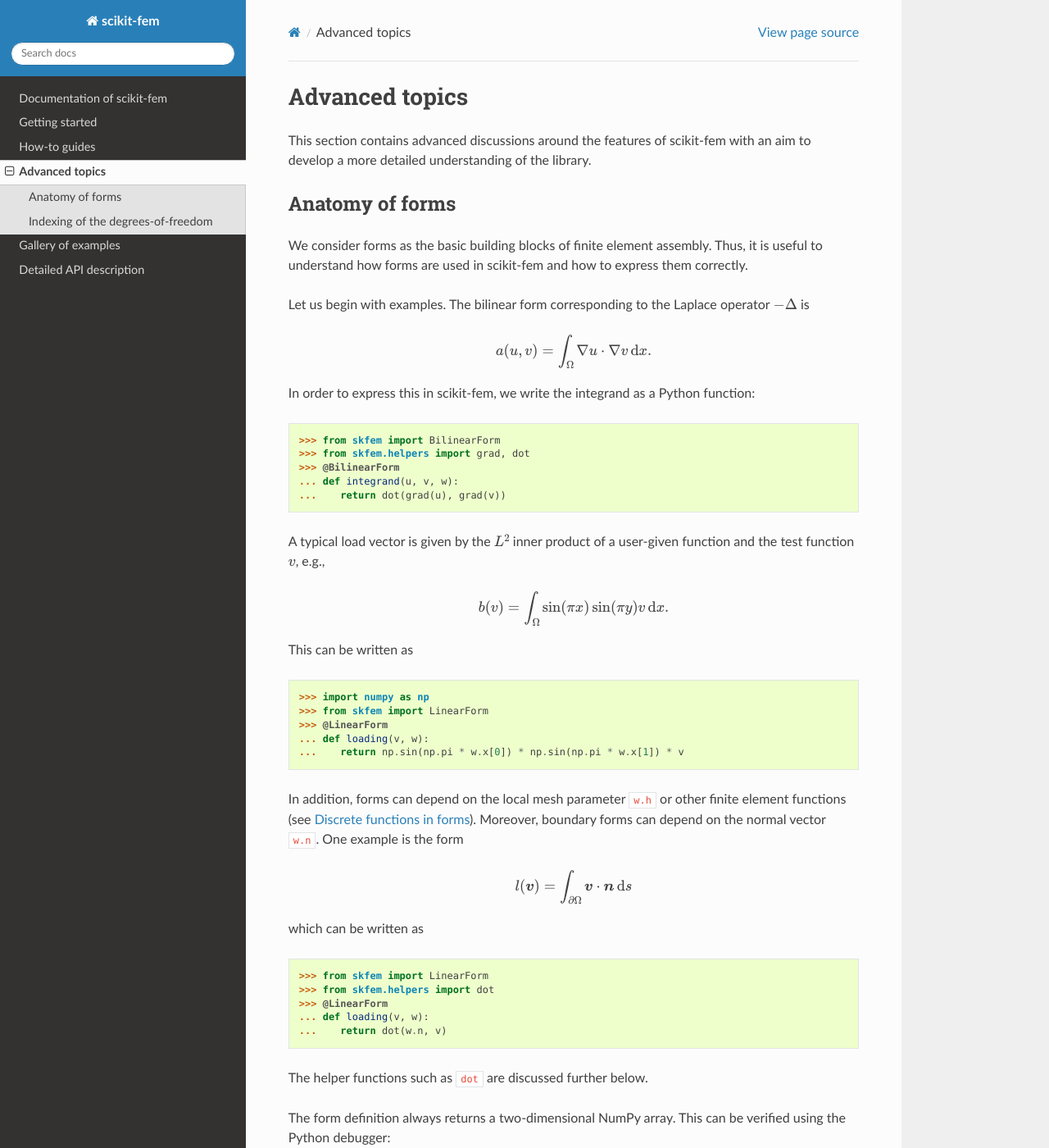
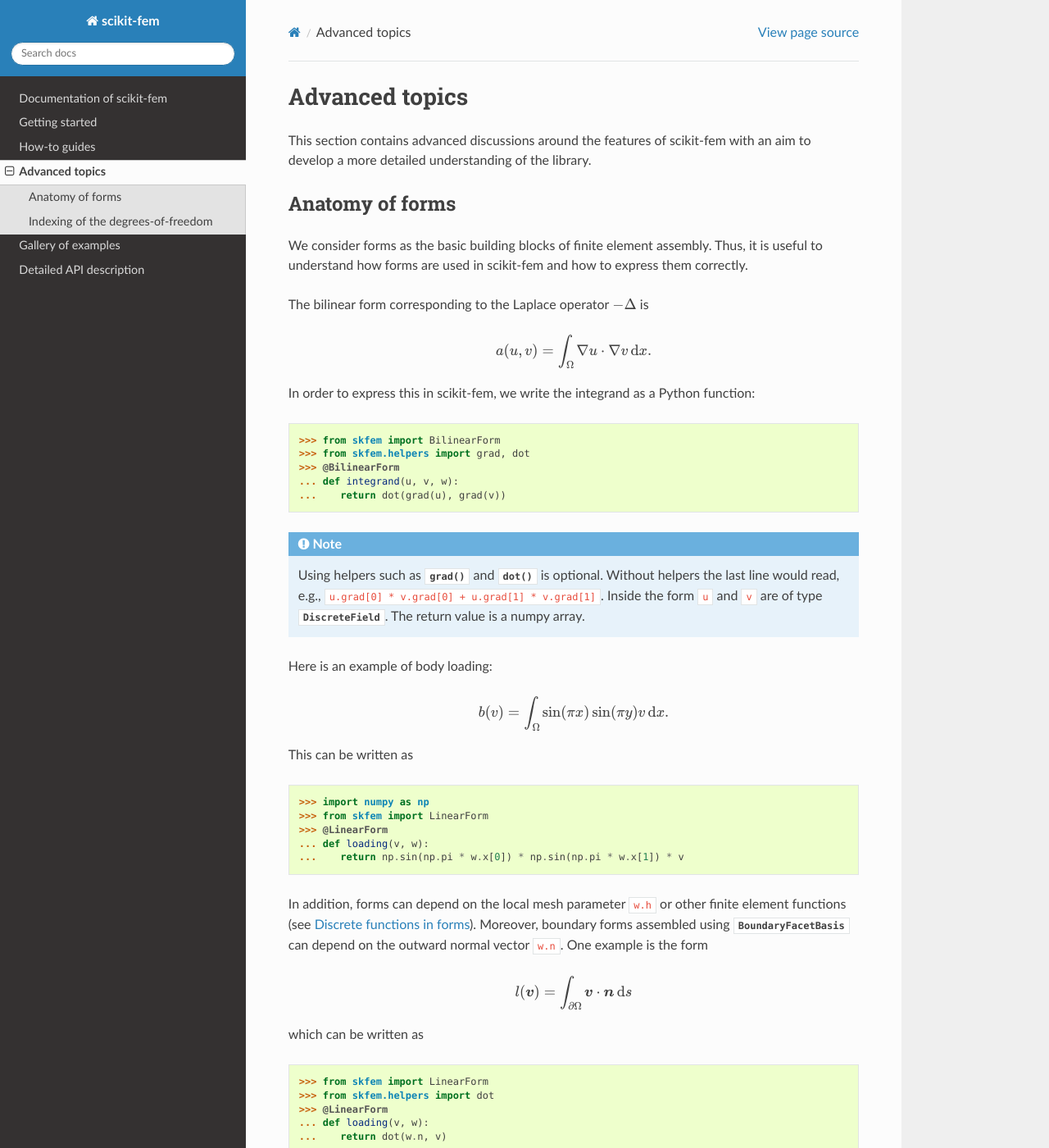
Before and after one commit to kinnala/scikit-fem, a Sphinx documentation site: the page built from docs/advanced.rst, in a window 1280 px wide and 1400 px high. Shown: the whole window at 82% size. Built offline with Sphinx 7.4.7 and the Read the Docs theme 2.0.0, drawn with Linux system fonts in a browser that asks for light colours; some of the changed text lies outside the part shown.

Commit message:
More improvements

```diff
--- a/docs/advanced.rst
+++ b/docs/advanced.rst
@@ -14,7 +14,7 @@
 Thus, it is useful to understand how forms are used in scikit-fem and how to
 express them correctly.
 
-Let us begin with examples.  The bilinear form corresponding to the Laplace
+The bilinear form corresponding to the Laplace
 operator :math:`-\Delta` is
 
 .. math::
@@ -32,8 +32,15 @@
    ... def integrand(u, v, w):
    ...    return dot(grad(u), grad(v))
 
-A typical load vector is given by the :math:`L^2` inner product of a user-given
-function and the test function :math:`v`, e.g.,
+.. note::
+
+   Using helpers such as :func:`~skfem.helpers.grad` and
+   :func:`~skfem.helpers.dot` is optional.  Without helpers the last line would
+   read, e.g., ``u.grad[0] * v.grad[0] + u.grad[1] * v.grad[1]``.  Inside the
+   form ``u`` and ``v`` are of type :class:`~skfem.element.DiscreteField`.
+   The return value is a numpy array.
+
+Here is an example of body loading:
 
 .. math::
 
@@ -50,9 +57,9 @@
    ...    return np.sin(np.pi * w.x[0]) * np.sin(np.pi * w.x[1]) * v
 
 In addition, forms can depend on the local mesh parameter ``w.h`` or other
-finite element functions (see :ref:`predefined`).
-Moreover, boundary forms can depend on the normal vector ``w.n``.
-One example is the form
+finite element functions (see :ref:`predefined`).  Moreover, boundary forms
+assembled using :class:`~skfem.assembly.BoundaryFacetBasis` can depend on the
+outward normal vector ``w.n``.  One example is the form
 
 .. math::
 
@@ -68,10 +75,8 @@
    ... def loading(v, w):
    ...    return dot(w.n, v)
 
-The helper functions such as ``dot`` are discussed further below.
 
-
-The form definition always returns a two-dimensional NumPy array.  This can be
+The form definition always returns a two-dimensional numpy array.  This can be
 verified using the Python debugger:
 
 .. code-block:: python
@@ -83,7 +88,7 @@
        import pdb; pdb.set_trace()  # breakpoint
        return dot(grad(u), grad(v))
 
-Saving the above snippet as ``test.py`` and running it via ``python -i test.py``
+Saving the above snippet as ``test.py`` and running it via ``python test.py``
 allows experimenting:
 
 .. code-block:: none
@@ -112,10 +117,11 @@
 
 .. note::
 
-    In fact, ``u`` and ``v`` are simply tuples of NumPy arrays with the values
-    of the function at ``u[0]`` and the values of the gradient at ``u[1]`` (and
-    some additional magic such as implementing ``__array__`` and ``__mul__`` so
-    that expressions such as ``u * v`` work as expected).
+    In fact, ``u`` and ``v`` are simply named tuples of NumPy arrays with the
+    values of the function at ``u[0]`` or ``u.value`` and the values of the
+    gradient at ``u[1]`` or ``u.grad`` (and some additional magic such as
+    implementing ``__array__`` and ``__mul__`` so that expressions such as
+    ``u * v`` work as expected).
 
 Notice how the shape of ``u[0]`` is what we expect also from the return value:
 
@@ -140,7 +146,7 @@
    This section contains lower level details on the order of the DOFs.
    Read this only if you did not find an answer in :ref:`finddofs`.
 
-The DOFs :math:`x` are ordered automatically based on the mesh and the element
+The DOFs are ordered automatically based on the mesh and the element
 type.  It is possible to investigate manually how the DOFs match the different
 topological entities (`nodes`, `facets`, `edges`, `elements`) of the mesh.
 
@@ -177,6 +183,10 @@
    >>> basis.nodal_dofs
    array([[0, 1, 2, 3, 4, 5, 6, 7]])
 
+This means that the first (zeroth) entry in the DOF array corresponds to the
+first node/vertex in the finite element mesh (see ``m.p`` for a list of
+nodes/vertices).
+
 Similarly, the DOFs corresponding to the edges and the facets of the mesh are
 
 .. doctest::
--- a/docs/api.rst
+++ b/docs/api.rst
@@ -134,6 +134,8 @@
    :show-inheritance:
    :exclude-members: DiscreteField, ElementVectorH1
 
+.. autoclass:: skfem.element.DiscreteField
+
 Module: skfem.utils
 ===================
 
```
Also changed, not shown: docs/gettingstarted.rst (+10 -7 lines).
